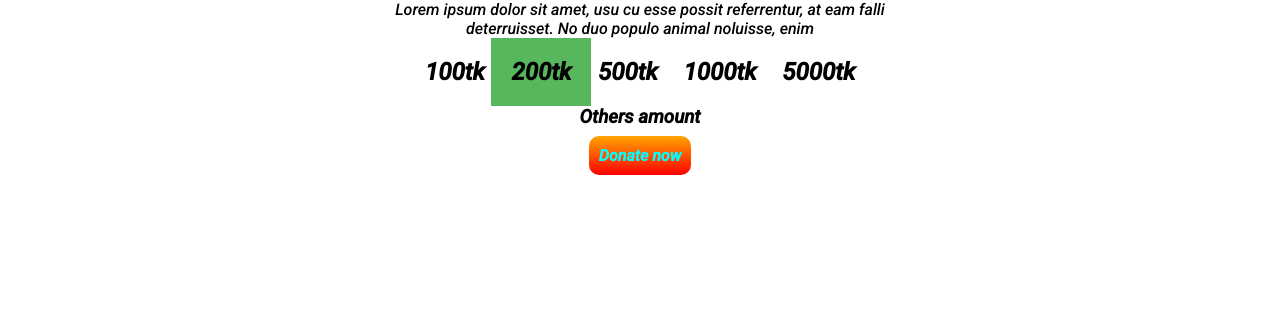
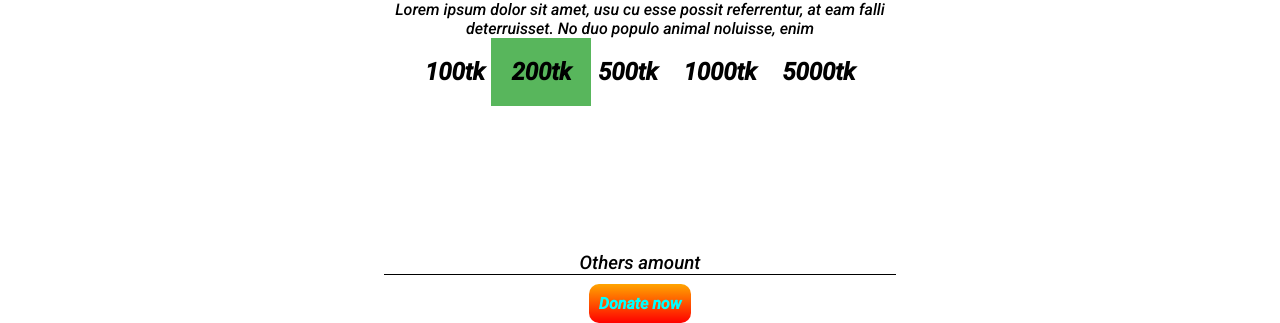
Before and after one commit to mahmudraian/donate_taka, a plain HTML site: page index.html in a window 1280 px wide. Shown: the part 634-957 px from the top of the page. Before the commit the page ends 809 px from the top, so only its background shows below. Drawn offline with Linux system fonts and the light colour scheme.

Commit message:
2nd part  commit

```diff
--- a/index.html
+++ b/index.html
@@ -29,8 +29,10 @@
             deterruisset. No duo populo animal noluisse, enim</p>
 
         <h1 class="High-2Note">100tk <span class="box-taka">200tk</span>   500tk  <span class="gape"> 1000tk  </span>    5000tk  </h1>
-        <h3>Others amount</h3>
 
+    </div>
+     <div class="scondbutton">
+        <h3 class="lowfont">Others amount</h3>
         <a class="link-button" href="https://bd.linkedin.com/in/mahmudraian" target="_blank">Donate now </a>
 
 
--- a/style.css
+++ b/style.css
@@ -72,3 +72,15 @@ body{
 
 
 }
+.scondbutton{
+    padding-top: 10%;
+    padding-left: 30%;
+    padding-right: 30%;
+
+}
+
+.lowfont{
+    font-weight: 10;
+    border-bottom: solid 1px;
+
+}
```
